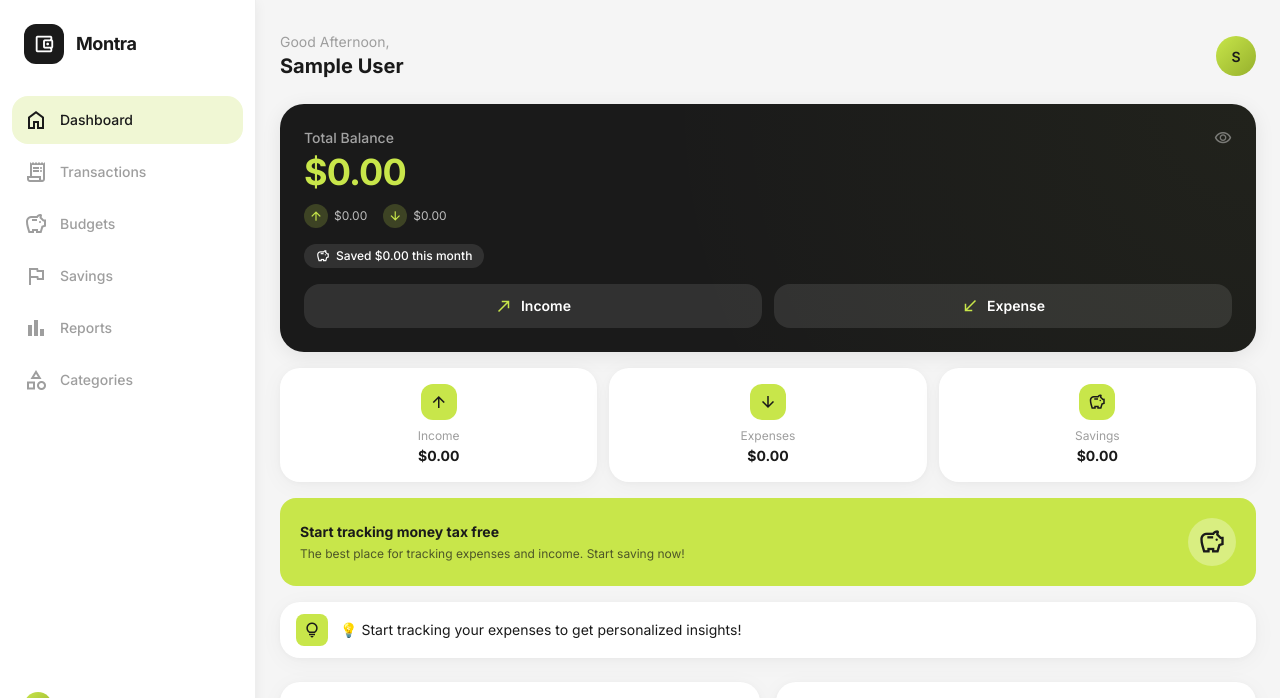
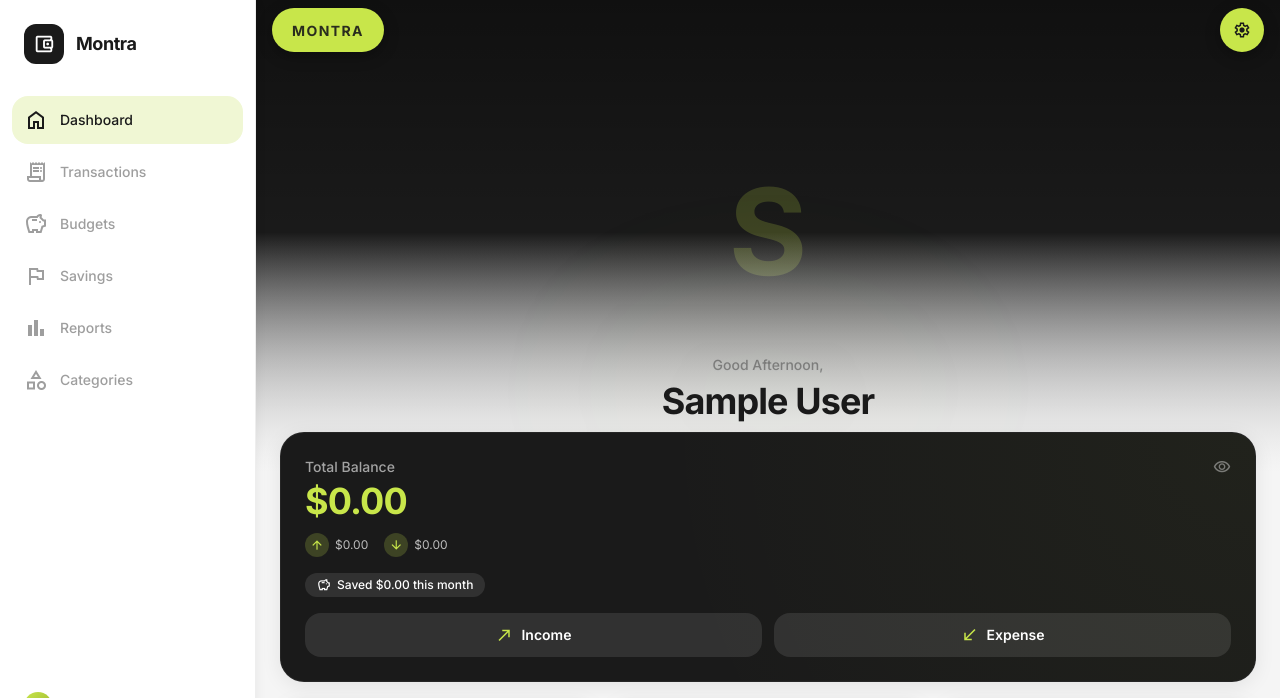
Before and after one commit to abdullafajal/montra, a Django app: page / in a window 1280 px wide. Shown: the top 698 px of the page. Run offline with Django 5.2, Linux system fonts and the light colour scheme; the visitor is signed in with stand-in values (Sample User, id 1); data that the repository does not hold is empty; some libraries are stand-ins or nearby versions.

Commit message:
Adding hero section

```diff
--- a/core/templatetags/core_tags.py
+++ b/core/templatetags/core_tags.py
@@ -39,6 +39,22 @@ def percentage(value, total):
 
 
 @register.filter
+def compact_number(value):
+    """Format a number with K, M, B suffixes."""
+    try:
+        val = float(value)
+        if abs(val) >= 1_000_000_000:
+            return f"{val / 1_000_000_000:.1f}B"
+        if abs(val) >= 1_000_000:
+            return f"{val / 1_000_000:.1f}M"
+        if abs(val) >= 1_000:
+            return f"{val / 1_000:.1f}K"
+        return f"{val:,.0f}"
+    except (ValueError, TypeError):
+        return value
+
+
+@register.filter
 def abs_value(value):
     """Return absolute value."""
     try:
--- a/templates/base.html
+++ b/templates/base.html
@@ -54,7 +54,7 @@
     <!-- Google Fonts: Inter -->
     <link rel="preconnect" href="https://fonts.googleapis.com">
     <link rel="preconnect" href="https://fonts.gstatic.com" crossorigin>
-    <link href="https://fonts.googleapis.com/css2?family=Inter:wght@300;400;500;600;700&display=swap" rel="stylesheet">
+    <link href="https://fonts.googleapis.com/css2?family=Inter:wght@300;400;500;600;700&family=Dancing+Script:wght@400;700&family=Pacifico&family=Satisfy&family=Great+Vibes&family=Cinzel:wght@400;700&display=swap" rel="stylesheet">
 
     <!-- Google Material Symbols -->
     <link rel="stylesheet" href="https://fonts.googleapis.com/css2?family=Material+Symbols+Outlined:opsz,wght,FILL,GRAD@20..48,100..700,0..1,-50..200&display=swap">
@@ -165,7 +165,35 @@
             height: 72px;
             font-size: 24px;
         }
-    </style>
+        @keyframes ken-burns {
+        0% { transform: scale(1); }
+        100% { transform: scale(1.1); }
+    }
+    @keyframes float {
+        0%, 100% { transform: translateY(0); }
+        50% { transform: translateY(-5px); }
+    }
+    @keyframes pulse-soft {
+        0%, 100% { opacity: 0.1; transform: scale(1); }
+        50% { opacity: 0.2; transform: scale(1.05); }
+    }
+    .animate-ken-burns { animation: ken-burns 20s ease-out infinite alternate; }
+    .animate-float { animation: float 3s ease-in-out infinite; }
+    .animate-pulse-soft { animation: pulse-soft 4s ease-in-out infinite; }
+
+    .luxury-signature {
+        font-family: 'Great Vibes', cursive;
+        background: linear-gradient(135deg, #1A1A1A 0%, #444444 100%);
+        -webkit-background-clip: text;
+        -webkit-text-fill-color: transparent;
+        filter: drop-shadow(0 2px 4px rgba(0,0,0,0.05));
+    }
+    .classical-serif {
+        font-family: 'Cinzel', serif;
+        letter-spacing: 0.15em;
+        text-transform: uppercase;
+    }
+</style>
     {% block extra_head %}{% endblock %}
 </head>
 <body class="bg-mn-bg dark:bg-mn-bg-dark text-mn-text dark:text-mn-text-dark min-h-screen antialiased">
--- a/templates/transactions/dashboard.html
+++ b/templates/transactions/dashboard.html
@@ -3,27 +3,47 @@
 
 {% block title %}Dashboard{% endblock %}
 
-{% block top_bar %}
-<div class="px-5 pt-6 pb-2 lg:px-6 lg:pt-8 flex items-center justify-between">
-    <div>
-        <p class="text-sm text-mn-muted dark:text-mn-muted-dark">Good {{ greeting }},</p>
-        <h1 class="text-xl font-bold text-mn-text dark:text-mn-text-dark">{{ request.user.get_full_name|default:request.user.username }}</h1>
-    </div>
-    <div class="flex items-center gap-3">
-        <a href="{% url 'accounts:profile' %}" class="user-avatar overflow-hidden">
+{% block content %}
+<!-- Cinematic Profile Hero Section -->
+<div id="profile-hero" class="relative -mx-4 -mt-4 min-h-[480px] flex flex-col items-center justify-end pb-12 transition-all duration-700 origin-top overflow-hidden lg:-mx-6 lg:-mt-6">
+    <!-- Background Image / Fallback -->
+    <div class="absolute inset-0 z-0">
         {% if request.user.userprofile.avatar %}
             <img src="{{ request.user.userprofile.avatar.url }}" alt="{{ request.user.username }}" class="w-full h-full object-cover">
         {% else %}
-                {{ request.user.username|make_list|first|upper }}
+            <div class="w-full h-full bg-mn-dark flex items-center justify-center">
+                <span class="text-[120px] font-bold text-mn-accent opacity-20">{{ request.user.username|make_list|first|upper }}</span>
+            </div>
         {% endif %}
+        <!-- Gradient Overlays for readability -->
+        <div class="absolute inset-0 bg-gradient-to-b from-black/40 via-transparent to-mn-bg dark:to-mn-bg-dark"></div>
+        <div class="absolute inset-0 bg-gradient-to-t from-mn-bg/80 dark:from-mn-bg-dark/80 via-transparent to-transparent"></div>
+    </div>
+
+    <!-- Floating Top Controls -->
+    <div class="absolute top-4 left-4 right-4 z-20 flex items-center justify-between">
+        <div class="px-5 py-2.5 rounded-full bg-mn-accent shadow-[0_4px_15px_rgba(0,0,0,0.3)] transition-all hover:scale-105 cursor-default">
+            <span class="text-sm font-bold text-mn-dark tracking-widest uppercase opacity-90">Montra</span>
+        </div>
+        <a href="{% url 'accounts:profile' %}" class="w-11 h-11 rounded-full bg-mn-accent flex items-center justify-center text-mn-dark shadow-[0_4px_15px_rgba(0,0,0,0.3)] transition-all active:scale-90 hover:scale-105 group">
+            <span class="material-symbols-outlined icon-sm group-hover:rotate-45 transition-transform duration-500">settings</span>
         </a>
     </div>
+
+    <!-- Hero Content (Refined Minimalist Layout) -->
+    <div class="relative z-10 text-center px-6 max-w-lg animate-fade-in">
+        <p class="text-sm text-mn-dark opacity-40 font-medium mb-1 drop-shadow-sm">Good {{ greeting }},</p>
+        <h1 class="text-4xl font-extrabold text-mn-dark tracking-tight leading-tight">
+            {{ request.user.get_full_name|default:request.user.username }}
+        </h1>
+        <!-- Subtle Animated Aura -->
+        <div class="absolute -inset-20 bg-mn-accent/10 blur-[100px] -z-10 rounded-full animate-pulse-soft"></div>
     </div>
-{% endblock %}
+</div>
 
-{% block content %}
-<!-- Balance Card -->
-<div class="bg-mn-dark dark:bg-mn-card-dark rounded-3xl p-6 text-white animate-fade-in shadow-elevated overflow-hidden relative">
+<!-- Balance Main Card (Floating Overlapping) -->
+<div class="relative -mt-10 z-20 animate-fade-in stagger-1">
+    <div class="bg-mn-dark dark:bg-mn-card-dark rounded-3xl p-6 text-white shadow-elevated overflow-hidden relative border border-white/5">
         <!-- Subtle gradient overlay -->
         <div class="absolute inset-0 opacity-[0.04]" style="background: radial-gradient(circle at top right, #C8E64A, transparent 60%);"></div>
         <div class="relative z-10">
@@ -70,6 +90,13 @@
             </div>
         </div>
     </div>
+</div>
+
+<style>
+    .glass-pill {
+        @apply bg-white/10 backdrop-blur-xl border border-white/20 rounded-2xl p-2 transition-all hover:bg-white/20;
+    }
+</style>
 
 <!-- Income / Expense / Savings Summary -->
 <div class="grid grid-cols-3 gap-3 mt-4 animate-fade-in stagger-1">
@@ -313,4 +340,22 @@
         }
     });
 </script>
+
+<script>
+document.addEventListener('DOMContentLoaded', function() {
+    const stickyHeader = document.getElementById('sticky-header');
+    const hero = document.getElementById('profile-hero');
+
+    window.addEventListener('scroll', () => {
+        const scrollPos = window.scrollY;
+
+        // High Fidelity Hero Transitions
+        const alpha = Math.max(0, 1 - (scrollPos / 350));
+        const blur = Math.min(1, scrollPos / 60);
+
+        hero.style.opacity = alpha;
+        hero.style.filter = `blur(${blur}px)`;
+    });
+});
+</script>
 {% endblock %}
```
Lines whose indentation alone changed are shown as unchanged.
